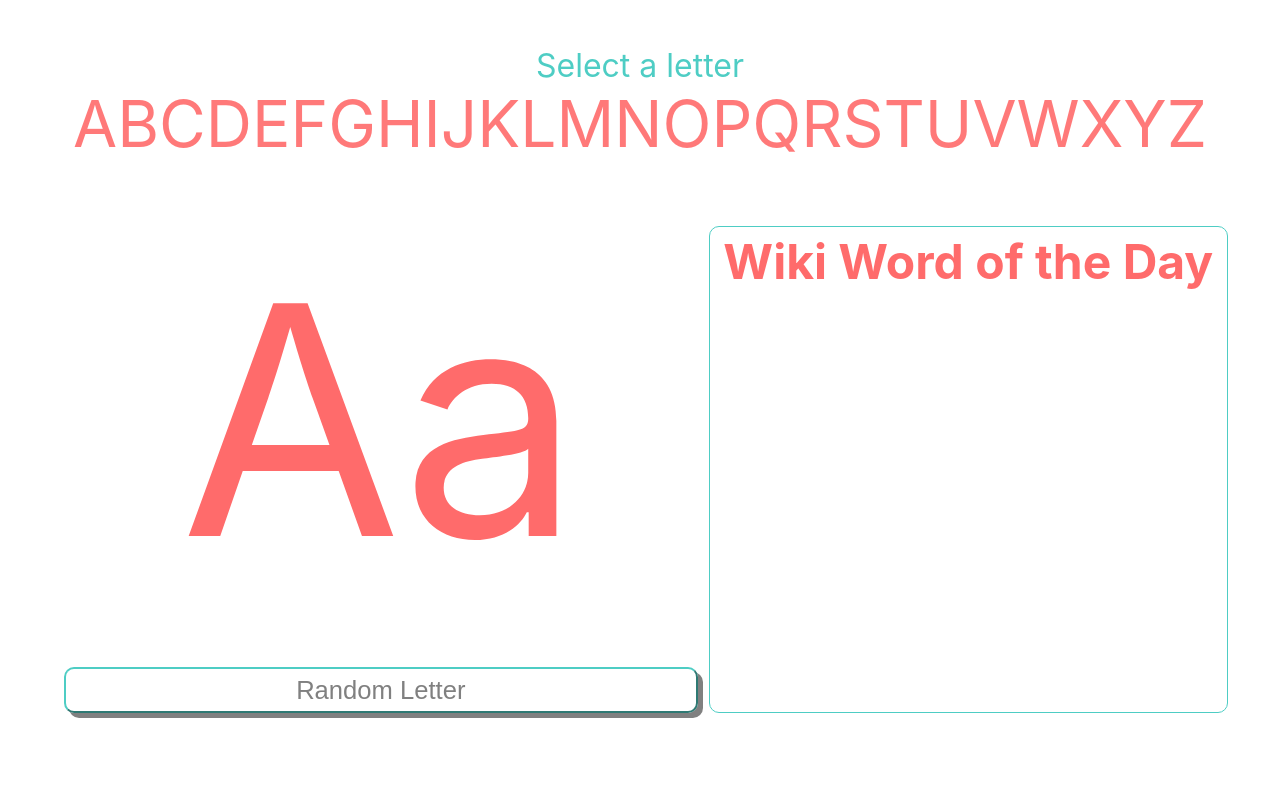
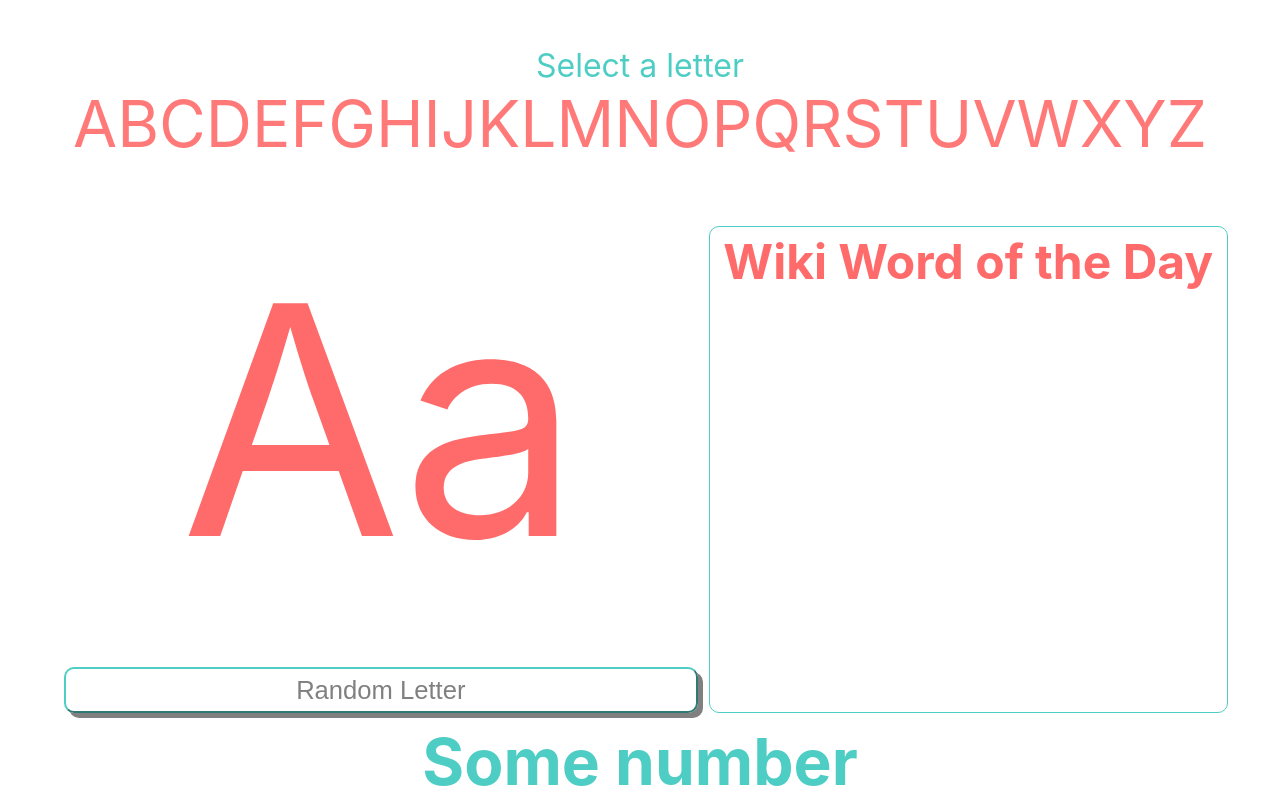
Before and after one commit to phongnguyen39/Education_React_App, a React (Create React App) app: page / in a window 1280 px wide. Shown: the part 899-1699 px from the top of the page. Before the commit the page ends 1622 px from the top, so only its background shows below. Built offline with nearby package versions, Linux system fonts and the light colour scheme.

Commit message:
started building numbers section

```diff
--- a/src/App.js
+++ b/src/App.js
@@ -4,6 +4,7 @@ import './App.css';
 import Alphabet from './Alphabet/alphabet';
 import Letter from './LetterGenerator/Letter';
 import Word from './WordGenerator/Word';
+import Numbers from './Numbers/Numbers'
 import { BrowerRouter as Router, Route, Link } from 'react-router-dom';
 
 // TODO: https://catalog.data.gov/dataset    check out this data set
@@ -131,15 +132,11 @@ class App extends Component {
             <li><a href='shapes'><u>Shapes</u></a></li><br></br>
           </ul>
 
-
           <ol>
             <li>1. Select a letter of your choosing <br></br>-or-<br></br> We can pick one for you</li>
             <li>2. Have the little one receit it</li>
             <li>3. Then onto the Wikipedia Word of the Day</li><br></br>
-
           </ol>
-
-
 
           <svg xmlns="http://www.w3.org/2000/svg" width="24" height="24" viewBox="0 0 24 24"><path fill="#010101" d="M20 12l-1.41-1.41L13 16.17V4h-2v12.17l-5.58-5.59L4 12l8 8 8-8z" /></svg>
           <p>Let's get started</p>
@@ -158,7 +155,10 @@ class App extends Component {
             wordDescription={this.state.description}
             wordLink={this.state.link}
           />
-
+        </div>
+        <div>
+        <Numbers style={style}
+          />
         </div>
       </div>
     );
--- /dev/null
+++ b/src/Numbers/Numbers.css
@@ -0,0 +1,4 @@
+#numbers{
+    height: 100%;
+    width: 100%;
+}
--- /dev/null
+++ b/src/Numbers/Numbers.js
@@ -0,0 +1,12 @@
+import React from 'react';
+import './Numbers.css';
+
+const numbers = (props)=> {
+    return(
+        <div id = 'numbers'>
+            <h1>Some number</h1>
+        </div>
+    );
+};
+
+export default numbers;
```
